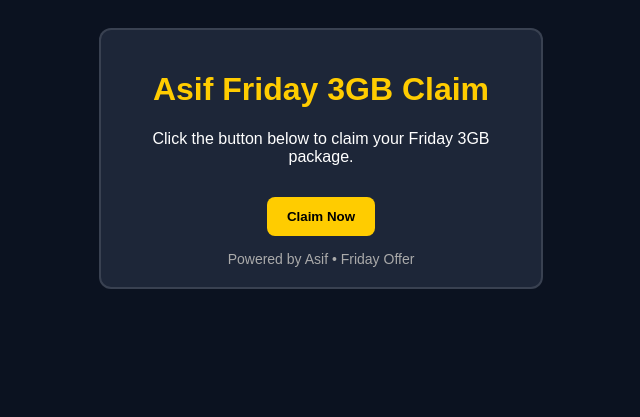
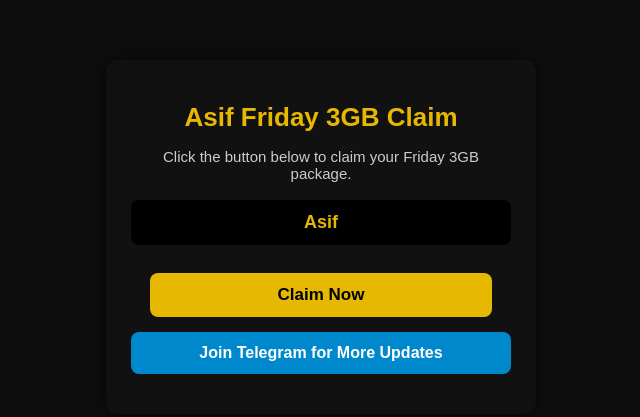
Before and after one commit to asifjaan88/asif-friday-3gb, a plain HTML site: page index.html in a window 1280 px wide. Shown: the whole page, without its empty margins (319-959 px from the left). Drawn offline with Linux system fonts and the light colour scheme.

Commit message:
Update index.html

```diff
--- a/index.html
+++ b/index.html
@@ -1,67 +1,98 @@
 <!DOCTYPE html>
-<html>
+<html lang="en">
 <head>
 <meta charset="UTF-8">
-    <meta name="viewport" content="width=device-width, initial-scale=1.0">
-    <title>Asif | Friday 3GB Claim</title>
-
+<title>Asif Friday 3GB Claim</title>
 <style>
     body {
-            background: #0b1220;
-            color: #ffffff;
-            font-family: Arial, sans-serif;
-            text-align: center;
-            padding: 20px;
+        background:#0d0d0d;
+        color:#fff;
+        font-family:Arial, sans-serif;
+        text-align:center;
+        margin:0;
+        padding:0;
     }
+    .card {
+        max-width:380px;
+        margin:60px auto;
+        background:#111;
+        padding:25px;
+        border-radius:12px;
+        box-shadow:0 0 12px rgba(0,0,0,0.5);
+    }
+    h1 {
+        color:#e6b800;
+        font-size:26px;
+        margin-bottom:10px;
+    }
+    p {
+        color:#ccc;
+        font-size:15px;
+    }
+    .blackbox {
+        background:#000;
+        padding:12px;
+        margin:18px 0;
+        border-radius:8px;
+        font-size:18px;
+        font-weight:bold;
+        color:#e6b800;
+    }
+    .btn {
+        background:#e6b800;
+        color:#000;
+        padding:12px 18px;
+        border:none;
+        font-size:17px;
+        border-radius:8px;
+        cursor:pointer;
+        width:90%;
+        margin-top:10px;
+        font-weight:bold;
+    }
+    .btn:hover { background:#caa000; }
 
-        .box {
-            background: #1d2638;
-            padding: 20px;
-            border-radius: 12px;
-            max-width: 400px;
-            margin: auto;
-            border: 2px solid #ffffff20;
+    .btn-telegram {
+        display:block;
+        background:#0088cc;
+        color:white !important;
+        padding:12px;
+        border-radius:8px;
+        margin-top:15px;
+        text-decoration:none;
+        font-size:16px;
+        font-weight:bold;
     }
-
-        h1 {
-            color: #FFCC00;
-        }
-
-        button {
-            background: #FFCC00;
-            border: none;
-            padding: 12px 20px;
-            border-radius: 8px;
-            margin-top: 15px;
-            font-weight: bold;
-            cursor: pointer;
-        }
-
-        .info {
-            margin-top: 15px;
-            color: #aaa;
-            font-size: 14px;
+    .status {
+        margin-top:15px;
+        color:#9fb2c9;
+        font-size:15px;
     }
 </style>
 </head>
 
 <body>
-
-    <div class="box">
+<div class="card">
     <h1>Asif Friday 3GB Claim</h1>
     <p>Click the button below to claim your Friday 3GB package.</p>
 
-        <button onclick="claim()">Claim Now</button>
+    <div class="blackbox">Asif</div>
 
-        <div class="info">
-            Powered by Asif • Friday Offer
-        </div>
+    <button class="btn" id="claimBtn">Claim Now</button>
+
+    <a href="https://t.me/kingyaseen1" target="_blank" class="btn-telegram">
+        Join Telegram for More Updates
+    </a>
+
+    <div class="status" id="status"></div>
 </div>
 
 <script>
-        function claim() {
+document.getElementById("claimBtn").onclick = function() {
+    document.getElementById("status").innerText =
+        "Asif! Your 3GB Friday claim request has been submitted (Demo).";
     alert("Asif! Your 3GB Friday claim request has been submitted (Demo).");
-        }
+};
 </script>
 
 </body>
```
Lines whose indentation alone changed are shown as unchanged.
